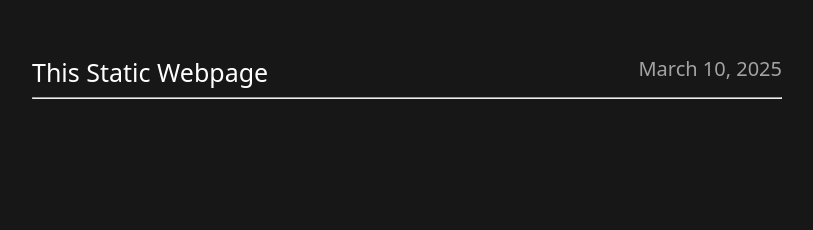
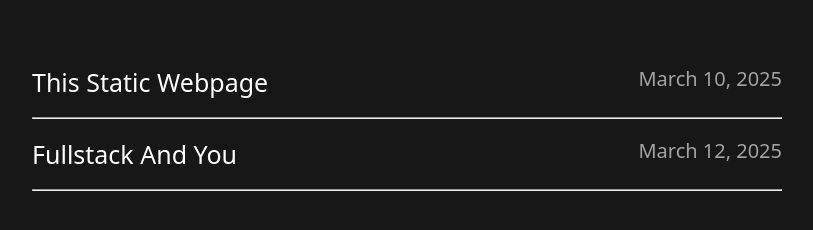
Before and after one commit to Alif-11/Roadmaps, a plain HTML site: page FS-Projects/CS_FYI_Clone/index.html in a window 1280 px wide. Shown: the part 340-570 px from the top of the page, without its empty margins (233-1046 px from the left). Drawn offline with Linux system fonts and the light colour scheme.

Commit message:
Made page date links white, on webpage-listing hover. Added second page link on homepage.

```diff
--- a/FS-Projects/CS_FYI_Clone/index.css
+++ b/FS-Projects/CS_FYI_Clone/index.css
@@ -45,6 +45,8 @@ body {
   font-size: 25px;
   display: flex;
   justify-content: space-between;
+  padding-top: 10px;
+  padding-bottom: 10px;
 }
 
 
@@ -59,9 +61,8 @@ body {
   font-weight: 200;
 }
 
-.webpage-listing-date:hover {
+.webpage-listing:hover .webpage-listing-date {
   color: rgb(255, 255, 255);
-
 }
 
 
--- a/FS-Projects/CS_FYI_Clone/index.html
+++ b/FS-Projects/CS_FYI_Clone/index.html
@@ -26,6 +26,11 @@
       <div class="webpage-listing-date gray-color apple-font">March 10, 2025</div>
     </div>
     <hr>
+    <div class="webpage-listing">
+      <a class="apple-font webpage-listing-link no-link-decoration" href="#">Fullstack And You</a>
+      <div class="webpage-listing-date gray-color apple-font">March 12, 2025</div>
+    </div>
+    <hr>
   </div>
 
 </body>
```
